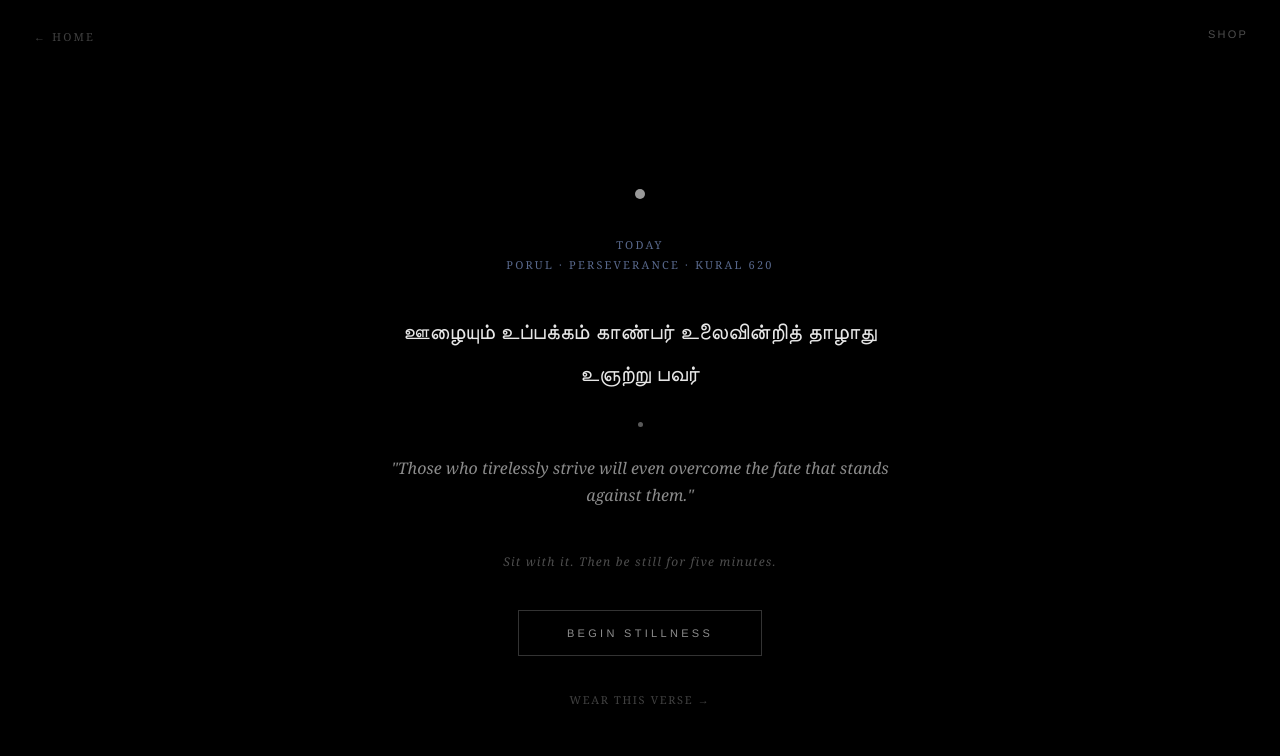
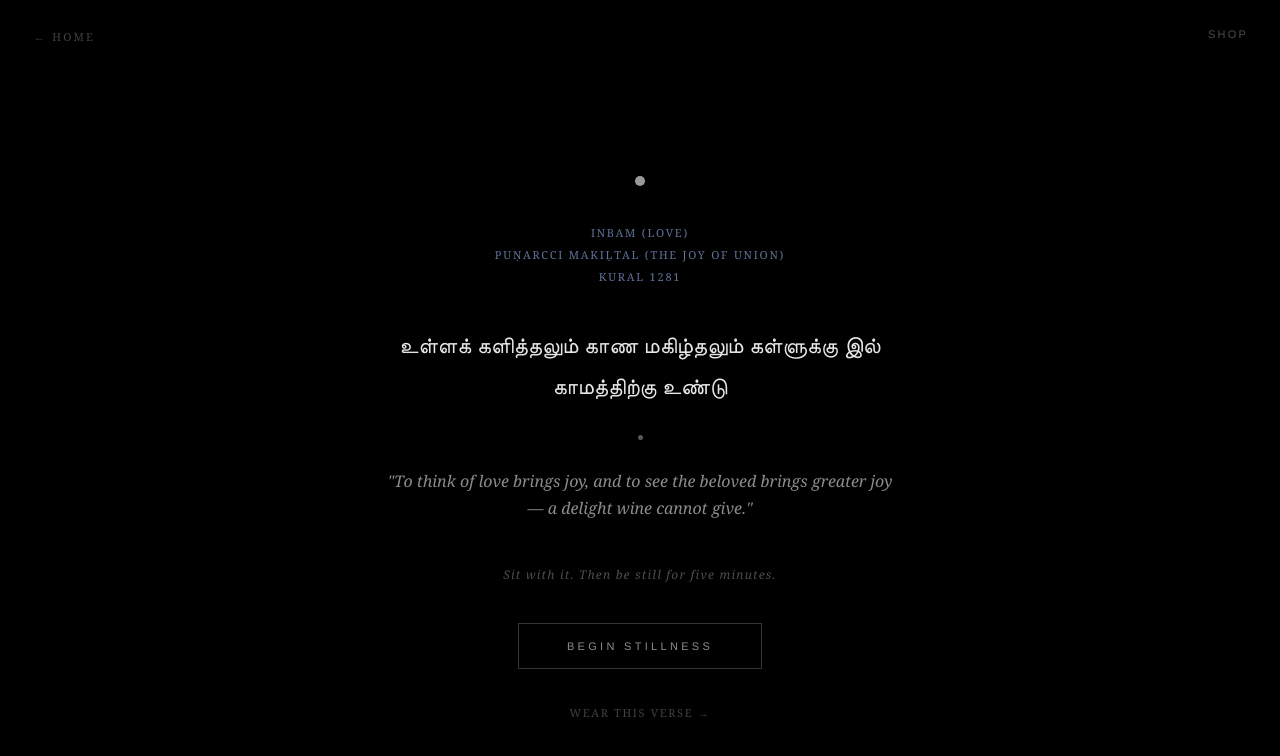
Before and after one commit to praktkal/whitedot, a React (Vite) app: page / in a window 1280 px wide. Both pictures are taken after a click on the button "BEGIN". Shown: the top 756 px of the page. Built offline with nearby package versions, Linux system fonts and the light colour scheme.

Commit message:
Update whitedot.tsx

```diff
--- a/src/whitedot.tsx
+++ b/src/whitedot.tsx
@@ -1,14 +1,58 @@
 import { useState, useEffect, useRef } from "react";
 
-// A rotating set of Kurals — in production this cycles through all 1330.
+// Thirukural structure:
+// Book (Tamil name + English meaning) → Chapter (Tamil name + English meaning) → Kural (number + verse)
+// This is a small sample. The full text is 1330 kurals across 133 chapters in 3 books.
 const KURALS = [
-  { n: 7, book: "Aram", chapter: "In Praise of God", tamil: "தனக்கு உவமை இல்லாதான் தாள்சேர்ந்தார்க்கு அல்லால் மனக்கவலை மாற்றல் அரிது", verse: "They alone escape the sorrows of the mind who take refuge at the feet of the incomparable one." },
-  { n: 101, book: "Aram", chapter: "Gratitude", tamil: "செய்யாமல் செய்த உதவிக்கு வையகமும் வானகமும் ஆற்றல் அரிது", verse: "One may escape after slaying every goodness — but there is no escape for one who slays gratitude." },
-  { n: 121, book: "Aram", chapter: "Self Control", tamil: "அடக்கம் அமரருள் உய்க்கும் அடங்காமை ஆரிருள் உய்த்து விடும்", verse: "Self control leads one among the gods. Its absence drives one into deepest darkness." },
-  { n: 396, book: "Porul", chapter: "Learning", tamil: "தொட்டனைத்து ஊறும் மணற்கேணி மாந்தர்க்குக் கற்றனைத்து ஊறும் அறிவு", verse: "The more you dig a sand spring, the more it flows. The more you learn, the more wisdom flows." },
-  { n: 425, book: "Porul", chapter: "Wisdom", tamil: "உலகம் தழீஇயது ஒட்பம் மலர்தலும் கூம்பலும் இல்லது அறிவு", verse: "Wisdom is to walk with the world, moving as it moves." },
-  { n: 620, book: "Porul", chapter: "Perseverance", tamil: "ஊழையும் உப்பக்கம் காண்பர் உலைவின்றித் தாழாது உஞற்று பவர்", verse: "Those who tirelessly strive will even overcome the fate that stands against them." },
-  { n: 1281, book: "Inbam", chapter: "(Longing)", tamil: "உள்ளக் களித்தலும் காண மகிழ்தலும் கள்ளுக்கு இல் காமத்திற்கு உண்டு", verse: "To think of love is joy. To see it is greater joy still." },
+  {
+    n: 1,
+    bookName: "Aram", bookMeaning: "Virtue",
+    chapterName: "Kaṭavuḷ Vāḻttu", chapterMeaning: "The Praise of God",
+    tamil: "அகர முதல எழுத்தெல்லாம் ஆதி பகவன் முதற்றே உலகு",
+    verse: "As the letter A is the first of all letters, so the eternal God is first in the world.",
+  },
+  {
+    n: 2,
+    bookName: "Aram", bookMeaning: "Virtue",
+    chapterName: "Kaṭavuḷ Vāḻttu", chapterMeaning: "The Praise of God",
+    tamil: "கற்றதனால் ஆய பயனென்கொல் வாலறிவன் நற்றாள் தொழாஅர் எனின்",
+    verse: "What has learning profited a man, if it has not led him to worship the good feet of the One who is pure knowledge?",
+  },
+  {
+    n: 11,
+    bookName: "Aram", bookMeaning: "Virtue",
+    chapterName: "Vāṉ Ciṟappu", chapterMeaning: "The Blessing of Rain",
+    tamil: "வான்நின்று உலகம் வழங்கி வருதலால் தான்அமிழ்தம் என்றுணரற் பாற்று",
+    verse: "By the continuance of rain the world is sustained; therefore rain is worthy to be called the food of life.",
+  },
+  {
+    n: 101,
+    bookName: "Aram", bookMeaning: "Virtue",
+    chapterName: "Ceynnaṉṟi Aṟital", chapterMeaning: "Gratitude",
+    tamil: "செய்யாமல் செய்த உதவிக்கு வையகமும் வானகமும் ஆற்றல் அரிது",
+    verse: "Even earth and heaven can hardly repay a helpful act done without expectation of return.",
+  },
+  {
+    n: 391,
+    bookName: "Poruḷ", bookMeaning: "Wealth",
+    chapterName: "Kalvi", chapterMeaning: "Learning",
+    tamil: "கற்க கசடறக் கற்பவை கற்றபின் நிற்க அதற்குத் தக",
+    verse: "Learn thoroughly what should be learned, and then live according to that learning.",
+  },
+  {
+    n: 396,
+    bookName: "Poruḷ", bookMeaning: "Wealth",
+    chapterName: "Kalvi", chapterMeaning: "Learning",
+    tamil: "தொட்டனைத் தூறும் மணற்கேணி மாந்தர்க்குக் கற்றனைத் தூறும் அறிவு",
+    verse: "As the sand-spring flows the more you dig it, so learning flows the more a person studies.",
+  },
+  {
+    n: 1281,
+    bookName: "Inbam", bookMeaning: "Love",
+    chapterName: "Puṇarcci Makiḻtal", chapterMeaning: "The Joy of Union",
+    tamil: "உள்ளக் களித்தலும் காண மகிழ்தலும் கள்ளுக்கு இல் காமத்திற்கு உண்டு",
+    verse: "To think of love brings joy, and to see the beloved brings greater joy — a delight wine cannot give.",
+  },
 ];
 
 // A fresh Kural each visit
@@ -31,7 +75,7 @@ export default function WhiteDot() {
   const [selectedProduct, setSelectedProduct] = useState(null);
   const timerRef = useRef(null);
   const wakeLockRef = useRef(null);
-  const today = kuralOfTheDay();
+  const [today] = useState(() => kuralOfTheDay());
 
   useEffect(() => { setTimeout(() => setFade(true), 120); }, []);
 
@@ -173,7 +217,7 @@ export default function WhiteDot() {
       <div style={{ width: 10, height: 10, borderRadius: "50%", background: "#fff", opacity: 0.5 }} />
 
       <div style={{ fontSize: 22, lineHeight: 1.7, color: "rgba(255,255,255,0.75)", fontWeight: 300, maxWidth: 360 }}>
-        Carry {today.book === "Inbam" ? "it" : "the day's wisdom"} with you.
+        Carry {today.bookName === "Inbam" ? "it" : "the day's wisdom"} with you.
       </div>
 
       <div style={{ fontSize: 13, color: "rgba(255,255,255,0.35)", fontStyle: "italic", letterSpacing: "0.05em", maxWidth: 340, lineHeight: 1.7 }}>
@@ -219,9 +263,10 @@ export default function WhiteDot() {
 
       <div style={{ width: 10, height: 10, borderRadius: "50%", background: "#fff", opacity: 0.6 }} />
 
-      <div style={{ fontSize: 11, color: "rgba(160,190,255,0.55)", letterSpacing: "0.2em", textTransform: "uppercase", lineHeight: 1.8 }}>
-        Today<br/>
-        {today.book} · {today.chapter} · Kural {today.n}
+      <div style={{ fontSize: 11, color: "rgba(160,190,255,0.6)", letterSpacing: "0.16em", textTransform: "uppercase", lineHeight: 2 }}>
+        {today.bookName} ({today.bookMeaning})<br/>
+        {today.chapterName} ({today.chapterMeaning})<br/>
+        Kural {today.n}
       </div>
 
       {/* Tamil — the hero */}
@@ -363,7 +408,7 @@ export default function WhiteDot() {
             {/* upper-left chest reference */}
             <div style={{ width: 300, height: 300, background: bg, border: "1px solid #1e1e1e", position: "relative", overflow: "hidden" }}>
               <div style={{ position: "absolute", top: 66, left: 54, textAlign: "center", fontFamily: "'Georgia',serif" }}>
-                <div style={{ fontSize: 14, letterSpacing: "0.25em", color: "#fff", fontWeight: 600 }}>{today.book.toUpperCase()}</div>
+                <div style={{ fontSize: 14, letterSpacing: "0.25em", color: "#fff", fontWeight: 600 }}>{today.bookName.toUpperCase()}</div>
                 <div style={{ width: 6, height: 6, borderRadius: "50%", background: "#fff", margin: "9px auto" }} />
                 <div style={{ fontSize: 11, letterSpacing: "0.18em", color: "rgba(255,255,255,0.72)" }}>KURAL {today.n}</div>
               </div>
@@ -395,7 +440,7 @@ export default function WhiteDot() {
             </div>
 
             <div style={{ fontSize: 12, color: "#888", lineHeight: 2 }}>
-              {today.book} · {today.chapter} · Kural {today.n}<br/>
+              {today.bookName} ({today.bookMeaning}) · {today.chapterName} ({today.chapterMeaning}) · Kural {today.n}<br/>
               Reference embroidered upper left, as worn<br/>
               Verse on a 2×2 patch, lower right — Tamil &amp; English
             </div>
```
